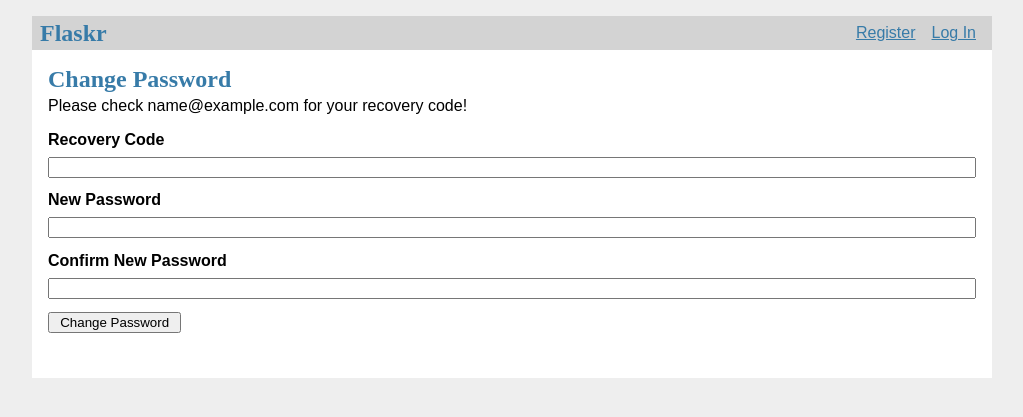
After one commit to sbmlteam/new-sbml-software-guide, a Flask app: template flaskr/templates/auth/recover_sent.html in a window 1280 px wide. The commit adds this page. Shown: the top 417 px of the page, without its empty margins (128-1151 px from the left). Run offline with Flask 2, Linux system fonts and the light colour scheme; the template is opened without the code that fills it: most values are stand-ins (such as "Sample title", 1, 10 or a date in 2020).

Commit message:
Added the functionality for recovering a lost password; just need to send the recovery email now

```diff
--- a/flaskr/templates/auth/login.html
+++ b/flaskr/templates/auth/login.html
@@ -10,7 +10,8 @@
         <input name="username" id="username" required>
         <label for "password">Password</label>
         <input type="password" name="password" id="password" required>
-        <!-- TODO: ADD RECOVER PASSWORD OPTION -->
         <input type="submit" value="Log In">
     </form>
+    <hr>
+    <a href="{{ url_for("auth.recover") }}">Forgot Password</a>
 {% endblock %}
--- a/flaskr/templates/auth/recover.html
+++ b/flaskr/templates/auth/recover.html
@@ -1,13 +1,13 @@
 {% extends 'base.html' %}
 
 {% block header %}
-    <h1>{% block title %}Recover Account{% endblock %}</h1>
+    <h1>{% block title %}Change Password{% endblock %}</h1>
 {% endblock %}
 
 {% block content %}
     <form method="post">
-        <label for="username">Username</label>
+        <label for="username">Email</label>
         <input name="username" id="username" required>
-        <input type="submit" value="Recover Account">
+        <input type="submit" value="Send Recovery Email">
     </form>
 {% endblock %}
--- /dev/null
+++ b/flaskr/templates/auth/recover_sent.html
@@ -0,0 +1,18 @@
+{% extends 'base.html' %}
+
+{% block header %}
+    <h1>{% block title %}Change Password{% endblock %}</h1>
+{% endblock %}
+
+{% block content %}
+    <div>Please check {{email}} for your recovery code!</div>
+    <form method="post">
+        <label for="code">Recovery Code</label>
+        <input name="code" id="code" required>
+        <label for="passworda">New Password</label>
+        <input type="password" name="passworda" id="passworda" required>
+        <label for="passwordb">Confirm New Password</label>
+        <input type="password" name="passwordb" id="passwordb" required>
+        <input type="submit" value="Change Password">
+    </form>
+{% endblock %}
```
